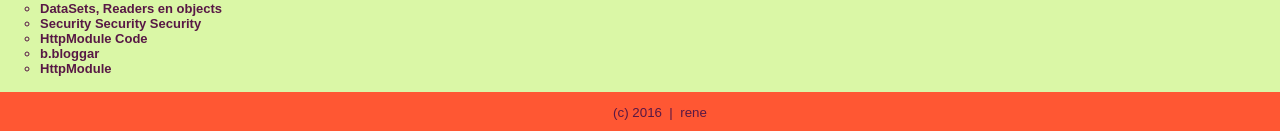
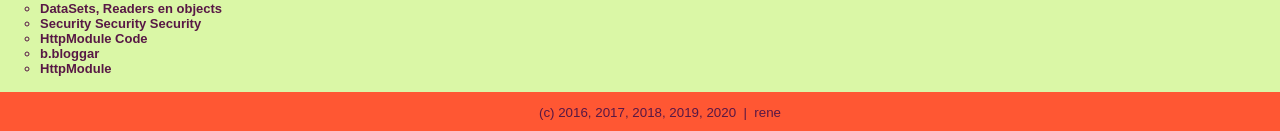
Before and after one commit to bloggingaboutdotnet/bloggingaboutdotnet.github.io, a Jekyll site: the page built from index.html, in a window 1280 px wide. Shown: the part 1577-1708 px from the top of the page. Built offline with Jekyll 4.4.1, drawn with Linux system fonts in a browser that asks for light colours.

Commit message:
Update default.html

```diff
--- a/_layouts/default.html
+++ b/_layouts/default.html
@@ -33,7 +33,7 @@
 			</div>
 			<footer>
 	    		<ul>
-	        		<li>(c) 2016</li>
+	        		<li>(c) 2016, 2017, 2018, 2019, 2020</li>
 	        		<li>&nbsp;|&nbsp;</li>
 	        		<li>rene</li>
 				</ul>
```
